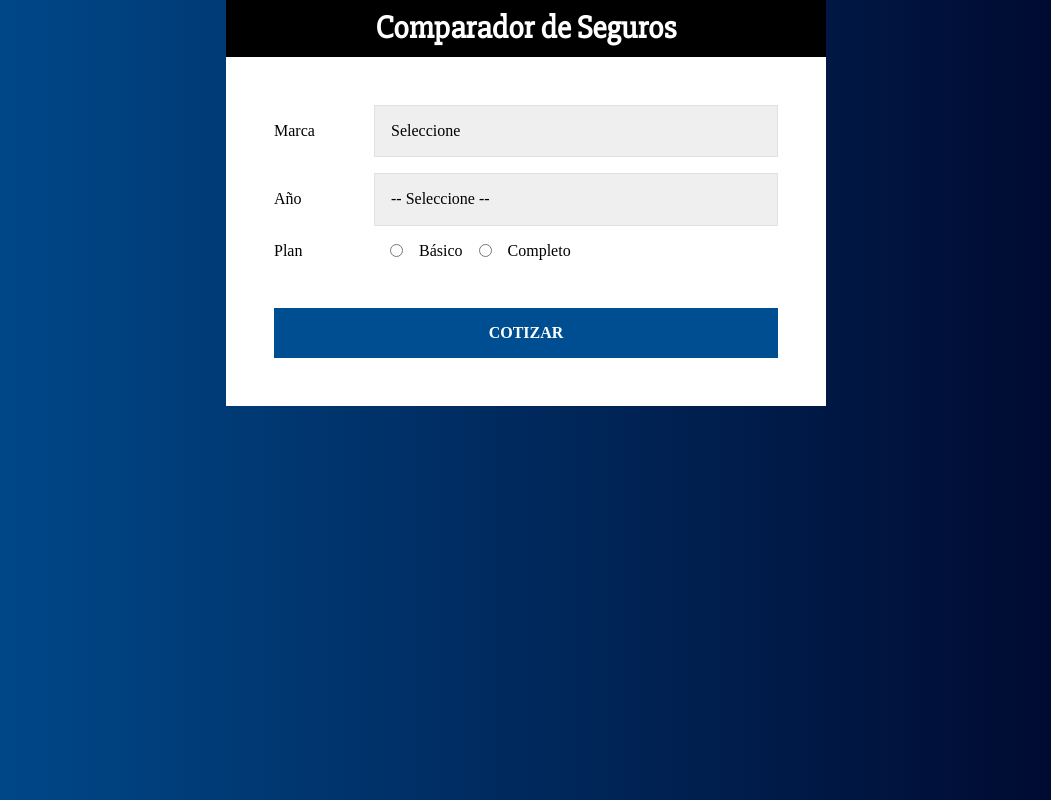
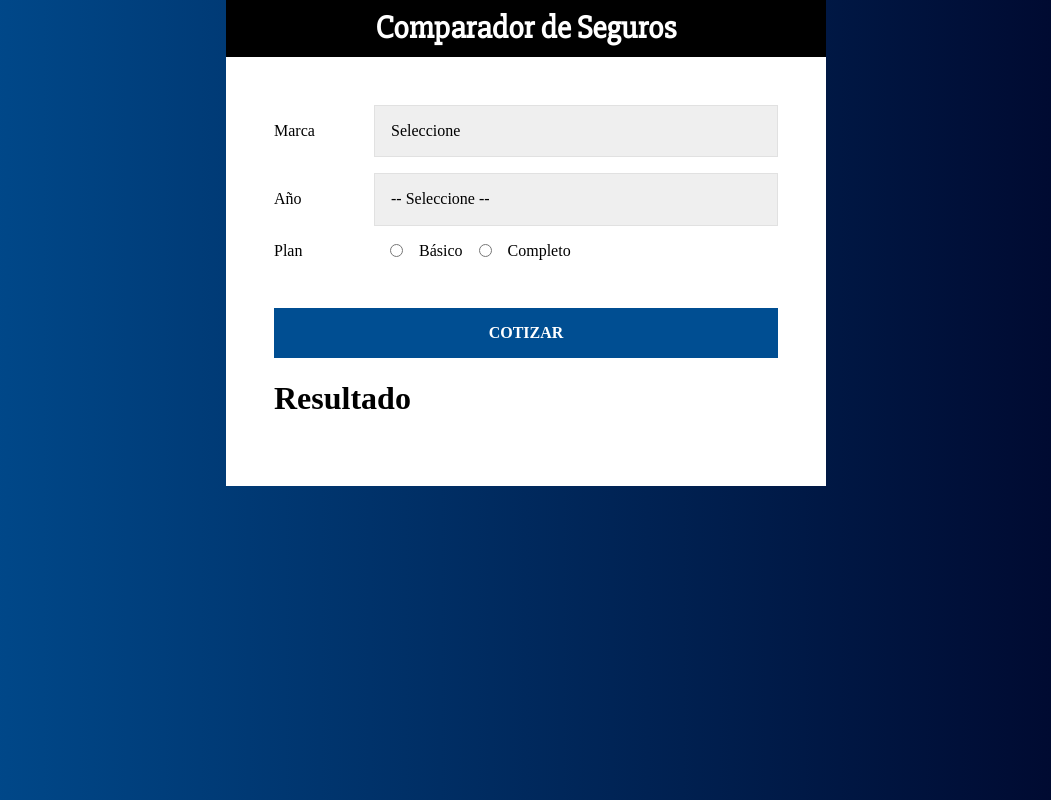
Before and after one commit to pipe473/Comparador-Precios, a React (Create React App) app: page / in a window 1280 px wide. Shown: the whole page, without its empty margins (114-1165 px from the left). Built offline with nearby package versions, Linux system fonts and the light colour scheme.

Commit message:
Creando un nuevo componente para mostrar los resultados de la cotizaciones

```diff
--- a/src/App.js
+++ b/src/App.js
@@ -2,6 +2,7 @@ import React, { useState } from 'react';
 import Header from './components/Header';
 import Formulario from './components/Formulario';
 import Resumen from './components/Resumen';
+import Resultado from './components/Resultado';
 
 import styled from '@emotion/styled';
 
@@ -42,6 +43,7 @@ const { datos } = resumen;
           <Resumen
             datos={datos}
           />
+          <Resultado />
       </ContenedorFormulario>
     </Contenedor>
   );
--- a/src/components/Resultado.js
+++ b/src/components/Resultado.js
@@ -0,0 +1,9 @@
+import React from 'react';
+
+const Resultado = () => {
+    return (
+        <h1>Resultado</h1>
+     );
+}
+
+export default Resultado;
```
